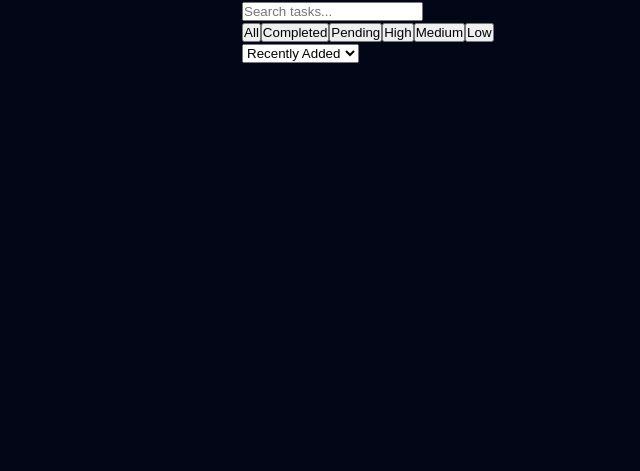
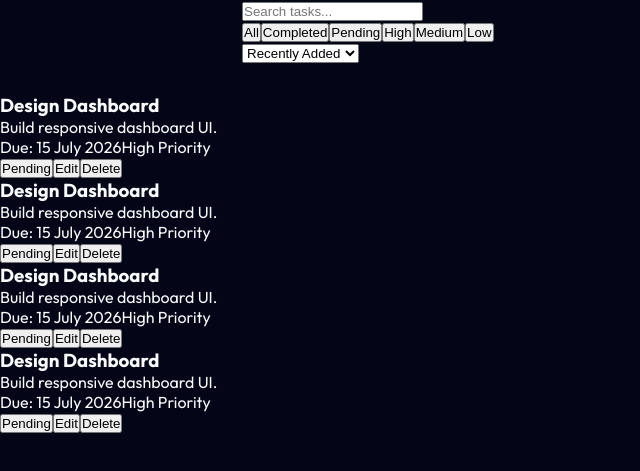
Before and after one commit to Isharani01/taskflow, a React (Vite) app: page /dashboard in a window 1280 px wide. Shown: the part 323-794 px from the top of the page, without its empty margins (0-640 px from the left). Built offline with nearby package versions, Linux system fonts and the light colour scheme.

Commit message:
imported tasklist in main dashboard.jsx

```diff
--- a/src/pages/Dashboard/Dashoard.jsx
+++ b/src/pages/Dashboard/Dashoard.jsx
@@ -6,6 +6,7 @@ import StatCard from "../../components/Dashboard/StatCard/StatCard";
 import SearchBar from "../../components/Dashboard/SearchBar/SearchBar";
 import FilterBar from "../../components/Dashboard/FilterBar/FilterBar";
 import SortDropdown from "../../components/Dashboard/SortDropdown/SortDropdown";
+import TaskList from "../../components/Dashboard/TaskList/TaskList";
 
 import { FaTasks } from "react-icons/fa";
 import { FaCheckCircle } from "react-icons/fa";
@@ -55,6 +56,7 @@ function Dashboard() {
         </main>
 
       </div>
+      <TaskList />
 
     </section>
   );
```
